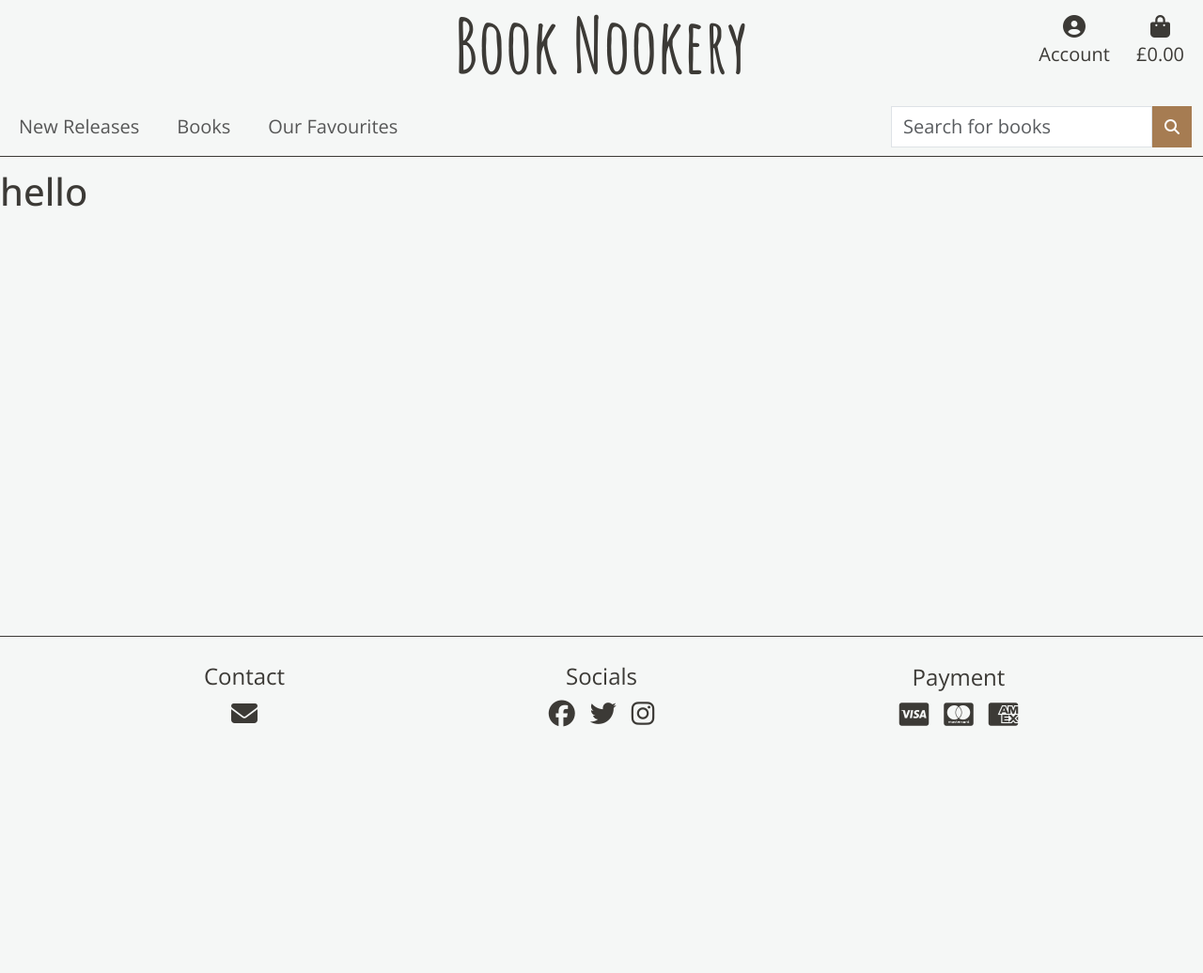
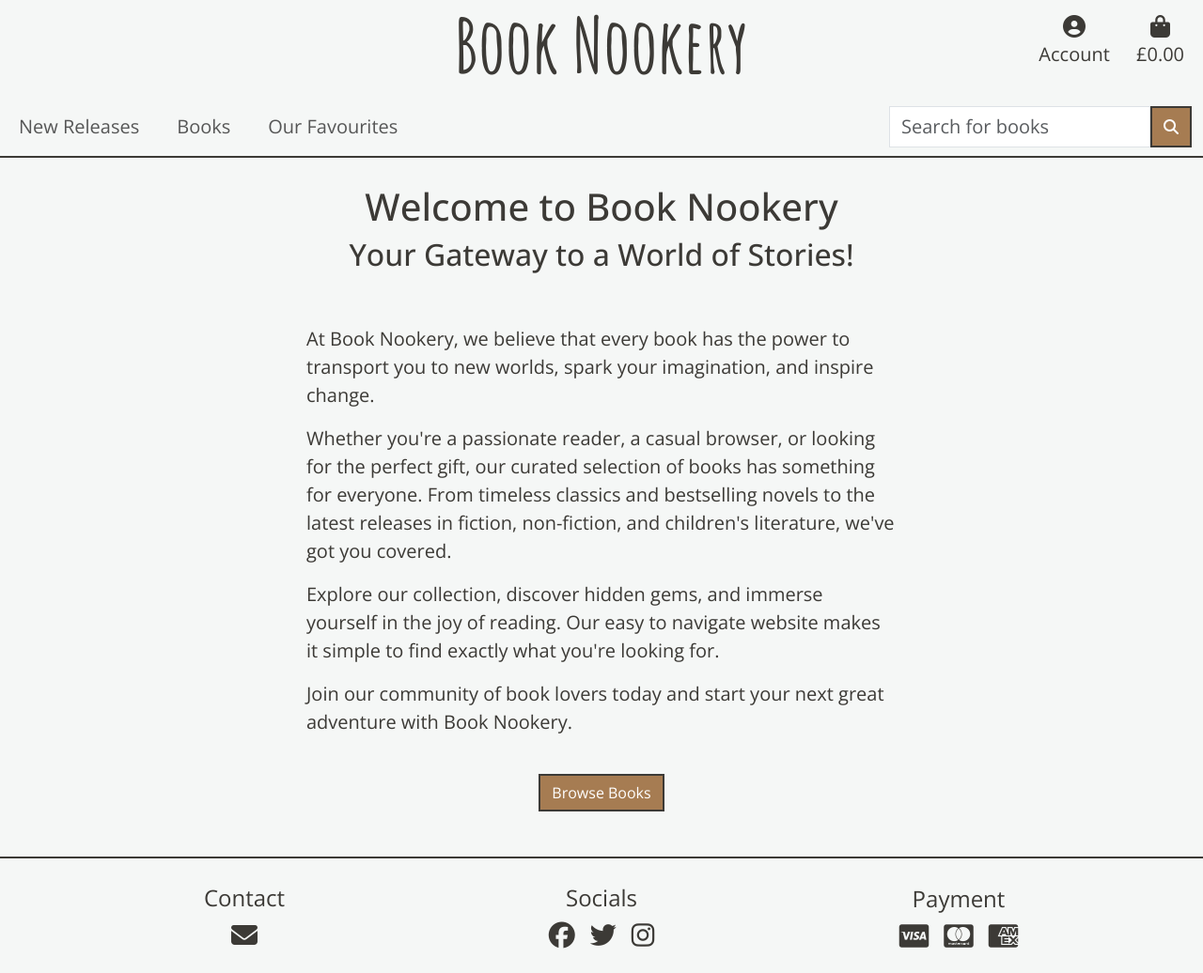
Before and after one commit to collingsandrew/milestone-four-project, a Django app: page / in a window 1280 px wide. Shown: the whole page at 94% size. Before the commit the page ends 774 px from the top, so only its background shows below. Run offline with Django 5.2, Linux system fonts and the light colour scheme; some libraries are stand-ins or nearby versions.

Commit message:
Add home page content and styling

```diff
--- a/home/templates/home/index.html
+++ b/home/templates/home/index.html
@@ -2,8 +2,46 @@
 {% load static %}
 
 {% block page_header %}
-<h1>hello</h1>
+
+<h2 class="d-flex justify-content-center text-center fs-1">
+    Welcome to Book Nookery
+</h2>
+<h3 class="d-flex justify-content-center text-center fs-2">
+    Your Gateway to a World of Stories!
+</h3>
+
 {% endblock %}
 
 {% block content %}
+
+<div class="container-fluid d-flex justify-content-center mb-5 fs-5">
+    <div class="col-11 col-lg-6">
+        <div class="row">
+            <p>
+                At Book Nookery, we believe that every book has the power to transport you to new worlds, spark your
+                imagination, and inspire change.
+            </p>
+            <p>
+                Whether you're a passionate reader, a casual browser, or looking for the perfect gift,
+                our curated selection of books has something for everyone. From timeless classics and bestselling novels
+                to the latest releases in fiction, non-fiction, and children's literature, we've got you covered.
+            </p>
+            <p>
+                Explore our collection, discover hidden gems, and immerse yourself in the joy of reading.
+                Our easy to navigate website makes it simple to find exactly what you're looking for.
+            </p>
+
+            <p>
+                Join our community of book lovers today and start your next great adventure with Book Nookery.
+            </p>
+        </div>
+        <div class="row text-center mt-4">
+            <div>
+                <a href="" class="nav-link d-inline-block mx-auto"><button class="btn btn-custom">Browse
+                        Books</button></a>
+            </div>
+        </div>
+    </div>
+</div>
+
 {% endblock %}
--- a/static/css/base.css
+++ b/static/css/base.css
@@ -11,6 +11,8 @@ html, body {
     height: 100%;
 }
 
+/* nav/heading/footer */
+
 .site-heading {
     font-family: "Amatic SC", sans-serif;
     font-weight: 700;
@@ -20,18 +22,31 @@ html, body {
 
 header {
     background-color: #F5F7F6;
-    border-bottom: solid #3C3A36 1px;
+    border-bottom: solid #3C3A36 2px;
 }
 
 footer {
     margin-top: auto;
-    border-top: solid #3C3A36 1px;
+    border-top: solid #3C3A36 2px;
     background-color: #F5F7F6;
 }
 
-.btn-color {
+.header-margin {
+    margin-top: 70px;
+}
+
+/* accents */
+
+.btn-custom {
     background-color: #A67C52;
     color: white;
+    border: #3C3A36 2px solid;
+    border-radius: 0;
+    width: fit-content;
+}
+
+.btn-custom:hover {
+    border: #3C3A36 2px solid;
 }
 
 a {
@@ -42,10 +57,6 @@ a:hover {
     text-decoration: underline;
 }
 
-.header-margin {
-    margin-top: 70px;
-}
-
 /* media queries */
 
 @media (min-width: 992px) {
--- a/templates/base.html
+++ b/templates/base.html
@@ -172,7 +172,7 @@
             </ul>
             <form class="d-flex ms-auto" role="search">
               <input class="form-control rounded-0 fs-5" type="search" placeholder="Search for books" aria-label="Search">
-              <button class="btn btn-color rounded-0" type="submit"><i class="fa-solid fa-magnifying-glass"></i></button>
+              <button class="btn btn-custom" type="submit"><i class="fa-solid fa-magnifying-glass"></i></button>
             </form>
           </div>
 
@@ -187,8 +187,10 @@
     <div class="message-container"></div>
     {% endif %}
 
+    <div class="container-fluid col-11 col-lg-6 d-flex flex-column justify-content-center mt-3 mb-5">
     {% block page_header %}
     {% endblock %}
+    </div>
 
     {% block content %}
     {% endblock %}
```
